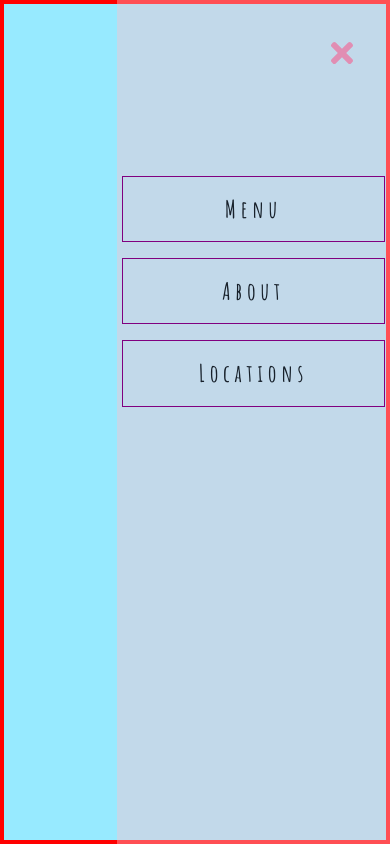
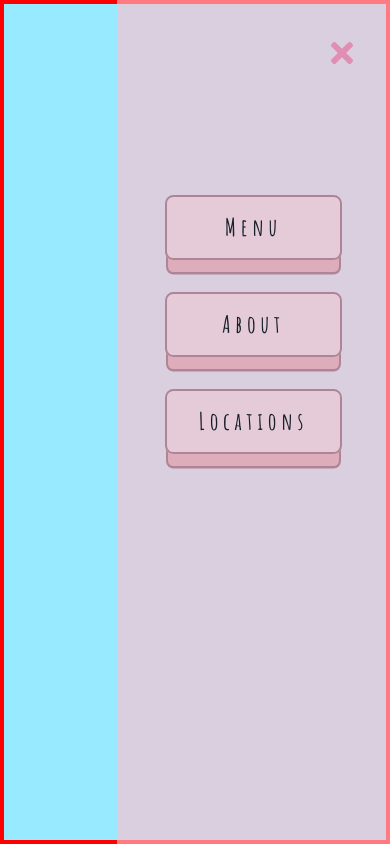
Before and after one commit to anderson-ca/verbose-bassoon, a Next.js app: page / in a window 390 px wide. Built offline with nearby package versions, Linux system fonts and the light colour scheme.

Commit message:
update mobile menu styling

```diff
--- a/components/Navbar.jsx
+++ b/components/Navbar.jsx
@@ -55,7 +55,7 @@ const Navbar = () => {
             </ul>
             <div
                 onClick={handleClick}
-                className={`${styles.mobile_nav_toggle}`}
+                className={click ? styles.mobile_nav_toggle: `${styles.mobile_nav_toggle} ${styles.active}`}
                 aria-controls='primary-navigation'
                 aria-expanded='false'
             >
--- a/styles/Navbar.module.css
+++ b/styles/Navbar.module.css
@@ -12,15 +12,14 @@
     }
     .nav_menu {
         /* border: solid 1px rgb(60, 255, 0); */
-        background: rgba(255, 192, 203, 0.411);
-        padding: 5px;
-        padding-top: 45%;
+        background: rgba(255, 192, 203, 0.637);
+        padding: 50% 3rem 0 3rem;
         text-align: center;
         position: fixed;
         inset: 0 0 0 30%;
         display: flex;
         flex-flow: column;
-        gap: 1rem;
+        gap: 2rem;
         letter-spacing: .3rem;
         font-weight: 900;
         justify-content: flex-start;
@@ -30,11 +29,17 @@
         transition-duration: 400ms;
     }
     .menu_item {
-        border: solid 1px purple;
+        border: solid 2px #B08497;
+        border-radius: 0.35em;
+        box-shadow: 0px 15px 0px -3px rgba(249, 197, 211, 0.623), 0px 15.4px 0px -1px rgb(176, 132, 151);
+        background: rgba(255, 192, 203, 0.308);
         flex-basis: 10%;
         display: flex;
         flex-direction: column;
         justify-content: center;
+    }
+    .menu_item:hover {
+        background: rgba(255, 192, 203, 0.795);
     }
     .menu_item:first-child {
         display: none;
@@ -53,10 +58,12 @@
         font-size: 2rem;
         color: #E18EB3;
     }
-    .active {
+    .nav_menu.active {
         transform: translateX(0%);
         transition-duration: 400ms;
     }
+    .mobile_nav_toggle.active {}
+    /* .mobile_nav_toggle.active {} */
     /* .nav {
         border: solid 2px rgb(247, 2, 173);
         position: fixed;
```
